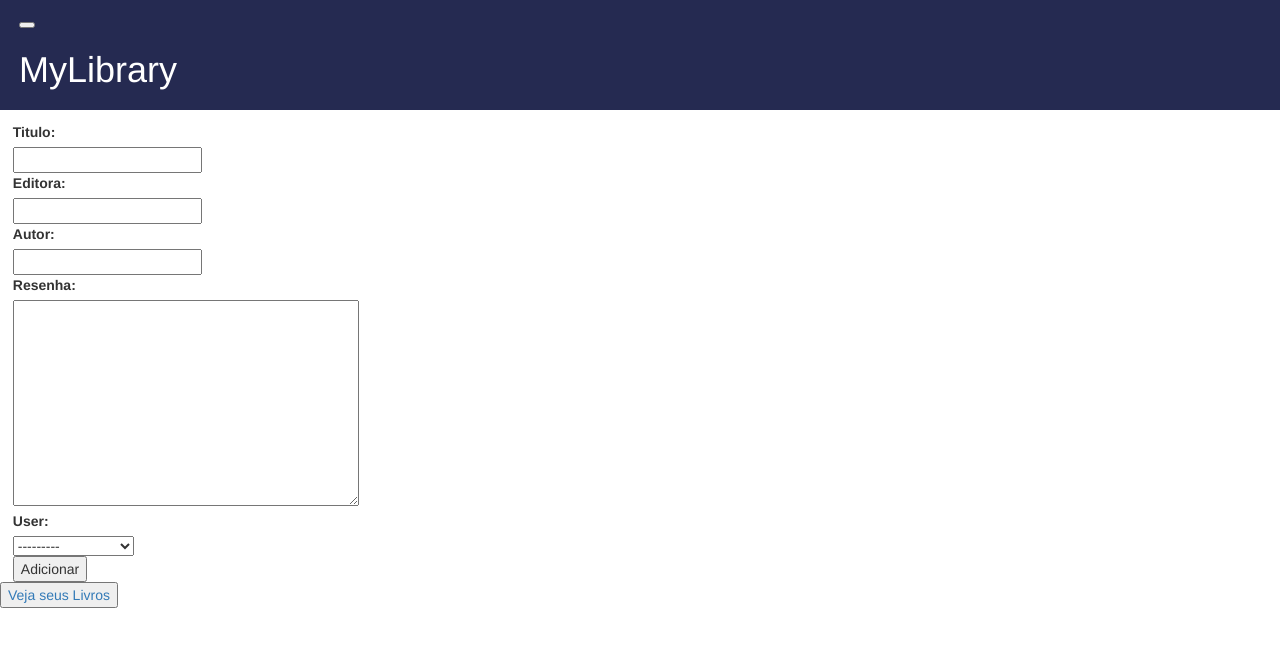
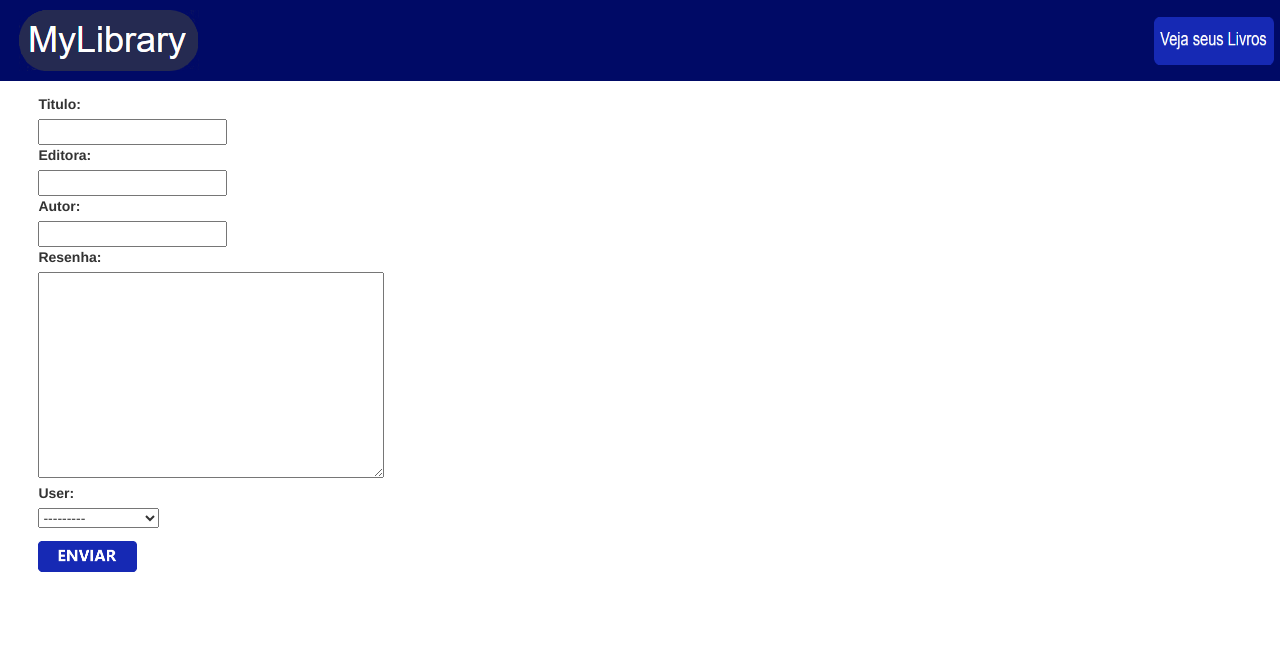
Before and after one commit to LucRioss/MyLibrary-Django, a Django app: page /books/livros/create in a window 1280 px wide. Shown: the top 647 px of the page. Run offline with Django 3.2, Linux system fonts and the light colour scheme; data comes from the database, SQL or seed files in the repository; both versions use the stored data as it was after the commit; some libraries are stand-ins or nearby versions.

Commit message:
modificação_ no-front-1

```diff
--- a/books/static/css/books.css
+++ b/books/static/css/books.css
@@ -1,23 +1,42 @@
+/*
+    background-color: #1629b4;
+*/
 
 /* base_gerenic.html */
 .title_fix{
-    background-color: #252a51;
+    background-color: #000a66;
     padding: 10px 10px 10px 19px;
-    color: white;
     margin-bottom: 1%;
 }
-
-.button_home{
-    color: #252a51;
+.button_index{/*top right bottom left*/
+    padding: 20% 20% 10% 35%;
 
 }
+.btlist_header{
+    display: inline;
+    position: relative;
+    bottom: 5%;
+    left: 76%;
+ }
 
 /* livros_fomrs.html */
 .add_livros{
-    margin-top: 1%;
-    margin-left: 1%;
-    margin-right: 50%;
-    width: 0%;
+    display: inline-block;
+    margin: 0;
+    padding: 0;
+}
+.table_form{
+    display: block;
+    position: relative;
+    left: 3%;
+    width: 10%;
+    height: 60%;
+    margin-bottom: 1%;
+}
+.btsubmit_form{
+    display: inline-block;
+    position: relative;
+    left: 3%;
 }
 
 /*livros_list*/
@@ -27,7 +46,6 @@
     margin-left: 1%;
     color: #050B33;
 }
-
 .resenha_list{
     padding: 1px 0px 1px 5px;
     margin-left: 2%;
--- a/books/templates/base_generic.html
+++ b/books/templates/base_generic.html
@@ -16,17 +16,13 @@
 <body>
 
     <div class="title_fix">
-
-        <div class="button_home">
+        <header>
             <a href="http://127.0.0.1:8000/books/">
-                <button></button>
+                <img src=" {% static 'image/buttonhome.png' %} " height ="61" width="180"/>
             </a>
-        </div>
-
-        <header>
-            <h1>MyLibrary</h1>
+            {% block header %}
+            {% endblock %}
         </header>
-
     </div>
 
     <main>
@@ -35,7 +31,5 @@
         {% endblock %}
     </main>
 
-
-
 </body>
 </html>
--- a/books/templates/books/livros_form.html
+++ b/books/templates/books/livros_form.html
@@ -1,20 +1,26 @@
 {% extends "base_generic.html" %}
+{% load static %}
+
+{% block header %}
+<div class="btlist_header">
+    <a href="http://127.0.0.1:8000/books/livros/list">
+        <img src=" {% static 'image/list_books.png' %} " height ="48" width="120"/>
+    </a>
+</div>
+{% endblock %}
 
 {% block content %}
 <div class="add_livros">
     <form action="" method="POST">
         {% csrf_token %}
-        <tabel>
-            {{form.as_table}}
-        </table>
-        <input type="submit" value="Adicionar">
+        <div class="table_form">
+            <tabel>
+                {{form.as_table}}
+            </table>
+        </div>
+        <div class="btsubmit_form">
+            <input type="image" src=" {% static 'image/submit_books.png' %} " height ="31" width="99">
+        </div>
     </form>
 </div>
-
-<div class="button_form">
-    <a href="http://127.0.0.1:8000/books/livros/list">
-        <button>Veja seus Livros</button>
-    </a>
-</div>
-
 {% endblock %}
```
Also changed, not shown: books/templates/books/livros_confirm_delete.html (+10 -1 lines), books/templates/books/livros_detail.html (+16 -1 lines), books/templates/books/livros_list.html (+9 -11 lines), books/templates/index.html (+6 -2 lines), books/static/image/add_books.png (added), books/static/image/buttonhome.png (added), books/static/image/general.png (added), books/static/image/list_books.png (added), books/static/image/submit_books.png (added), db.sqlite3.
